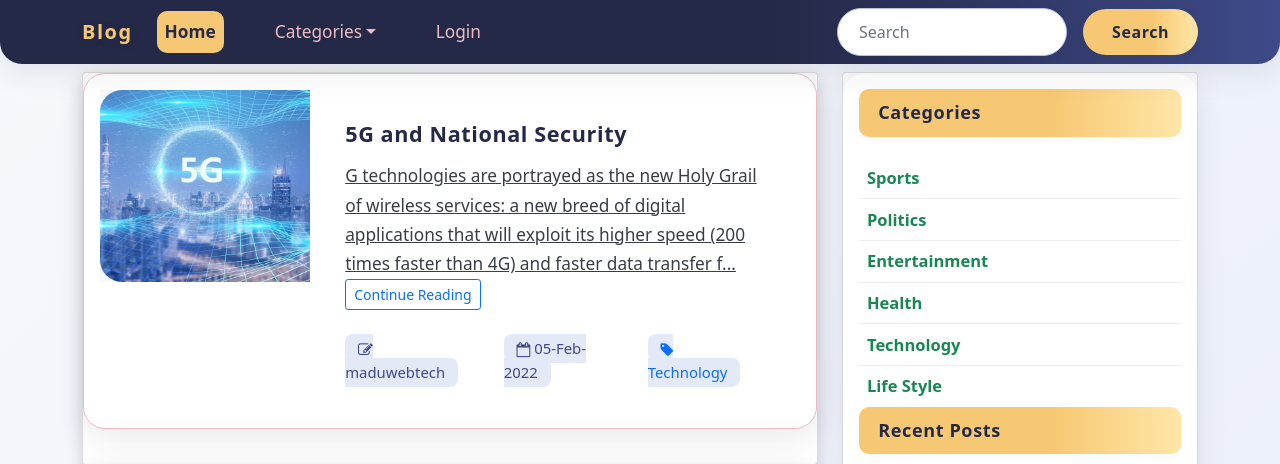
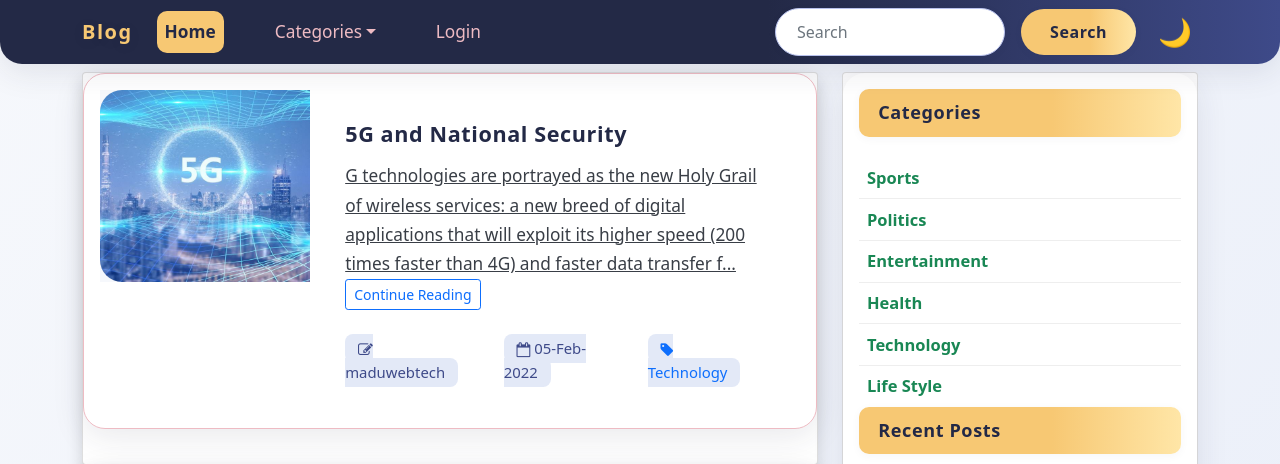
Before and after one commit to Aishwary2004Gupta/PHP-Blog-Project, a PHP site: page /PHP-Blog-Project/index.php in a window 1280 px wide. Shown: the top 464 px of the page. Run offline with PHP 8.4, Linux system fonts and the light colour scheme; data comes from the database, SQL or seed files in the repository.

Commit message:
Update header.php

```diff
--- a/header.php
+++ b/header.php
@@ -17,8 +17,8 @@ $query=mysqli_query($config,$select);
 
     <title>Blog</title>
   </head>
-  <body class="bg-light">
-    <nav class="navbar navbar-expand-lg navbar-dark bg-dark">
+  <body>
+    <nav class="navbar navbar-expand-lg navbar-dark">
       <div class="container">
         <a class="navbar-brand" href="#">Blog</a>
         <button class="navbar-toggler" type="button" data-bs-toggle="collapse" data-bs-target="#navbarColor02" aria-controls="navbarColor02" aria-expanded="false" aria-label="Toggle navigation">
@@ -57,10 +57,15 @@ $query=mysqli_query($config,$select);
             $keyword="";
           }
           ?>
-      <form class="d-flex" action="search.php" method="GET">
+          <div class="d-flex align-items-center" style="gap: 0.5rem;">
+            <form class="d-flex" action="search.php" method="GET" style="margin-bottom:0;">
               <input class="form-control me-sm-2" type="text" placeholder="Search" name="keyword" required maxlength="70" autocomplete="off" value="<?= $keyword ?>">
               <button class="btn btn-secondary my-2 my-sm-0" type="submit">Search</button>
             </form>
+            <button id="darkModeToggle" type="button" title="Toggle dark mode" style="background:none; border:none; font-size:1.7em; cursor:pointer; color:#f7c873; margin-left:8px; display:flex; align-items:center;">
+              <span id="darkModeIcon">🌙</span>
+            </button>
+          </div>
         </div>
       </div>
     </nav>
```
Lines whose indentation alone changed are shown as unchanged.
